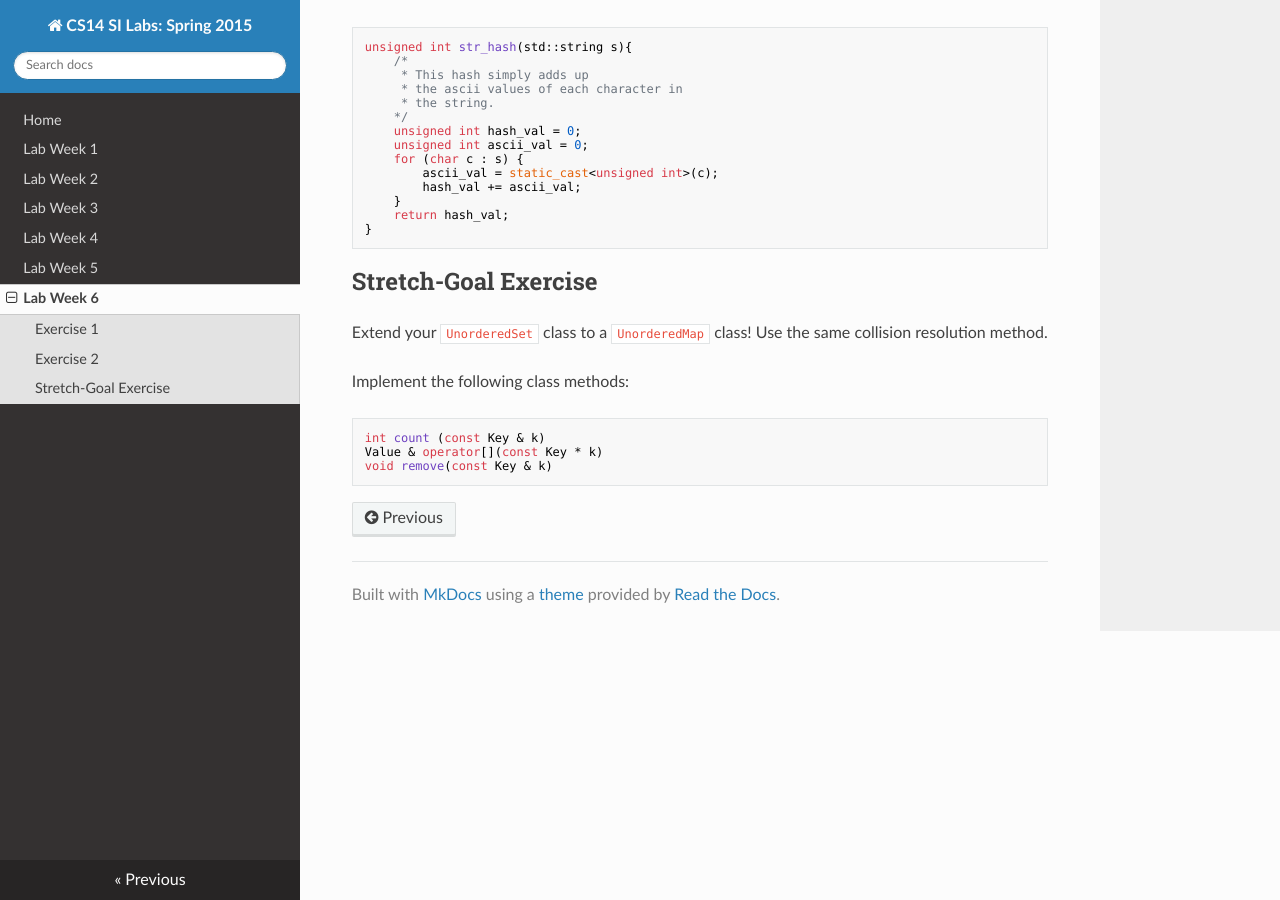
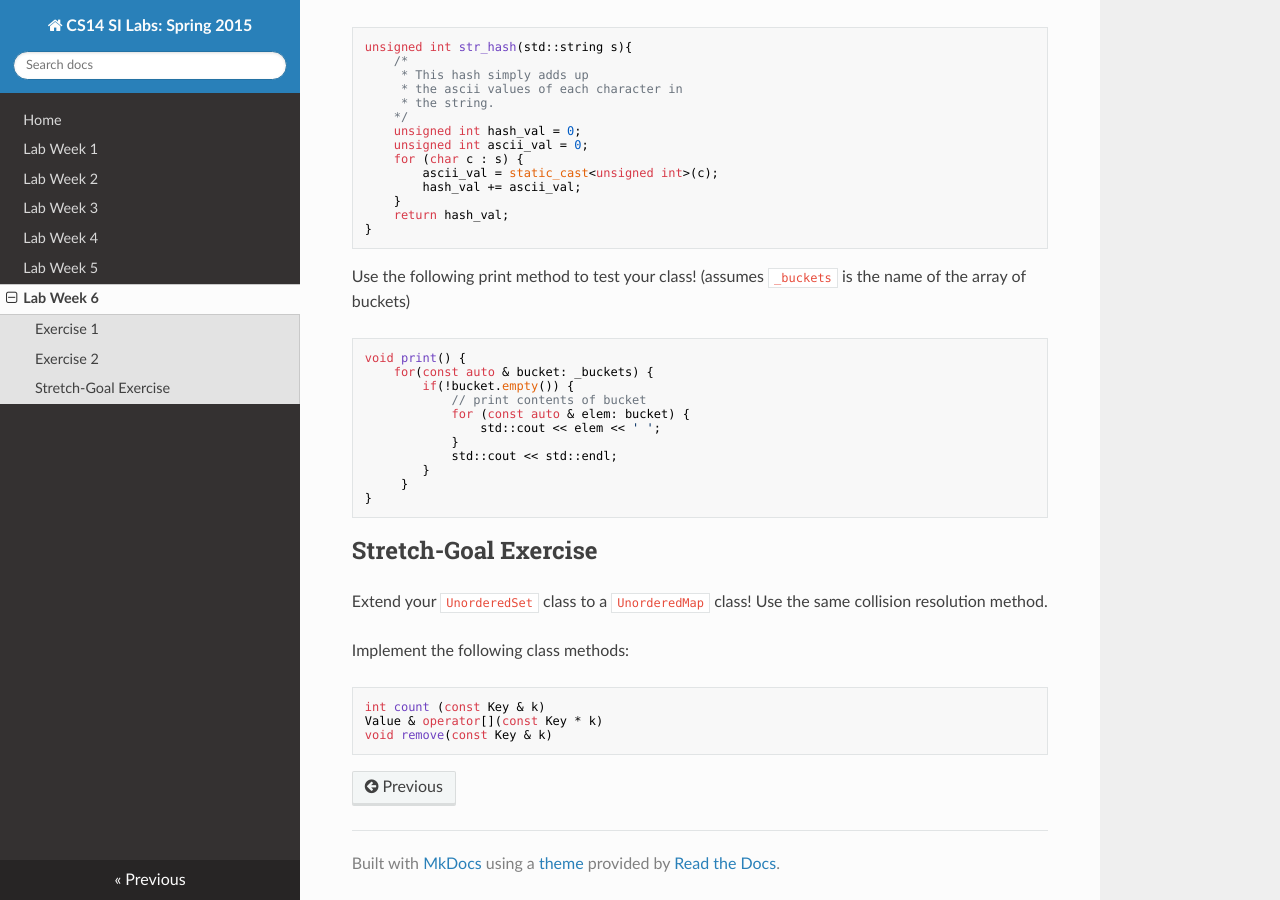
Before and after one commit to cs-si-ucr/CS14-Spring15, an MkDocs documentation site: the page built from docs/lab_week_06.md, in a window 1280 px wide and 900 px high, scrolled down 798 px. Built offline with MkDocs 1.6.1, drawn with Linux system fonts in a browser that asks for light colours; nearby versions of some CDN libraries; old or Windows-style settings are respelled for this version of MkDocs.

Commit message:
added sample print function

````diff
--- a/docs/lab_week_06.md
+++ b/docs/lab_week_06.md
@@ -57,6 +57,22 @@ unsigned int str_hash(std::string s){
 }
 ```
 
+Use the following print method to test your class! (assumes `_buckets` is the
+name of the array of buckets)
+```cpp
+void print() {
+    for(const auto & bucket: _buckets) {
+        if(!bucket.empty()) {
+            // print contents of bucket
+            for (const auto & elem: bucket) {
+                std::cout << elem << ' ';
+            }
+            std::cout << std::endl;
+        }
+     }
+}
+```
+
 Stretch-Goal Exercise
 ----------
 Extend your `UnorderedSet` class to a `UnorderedMap` class! Use the same collision resolution method.
````
